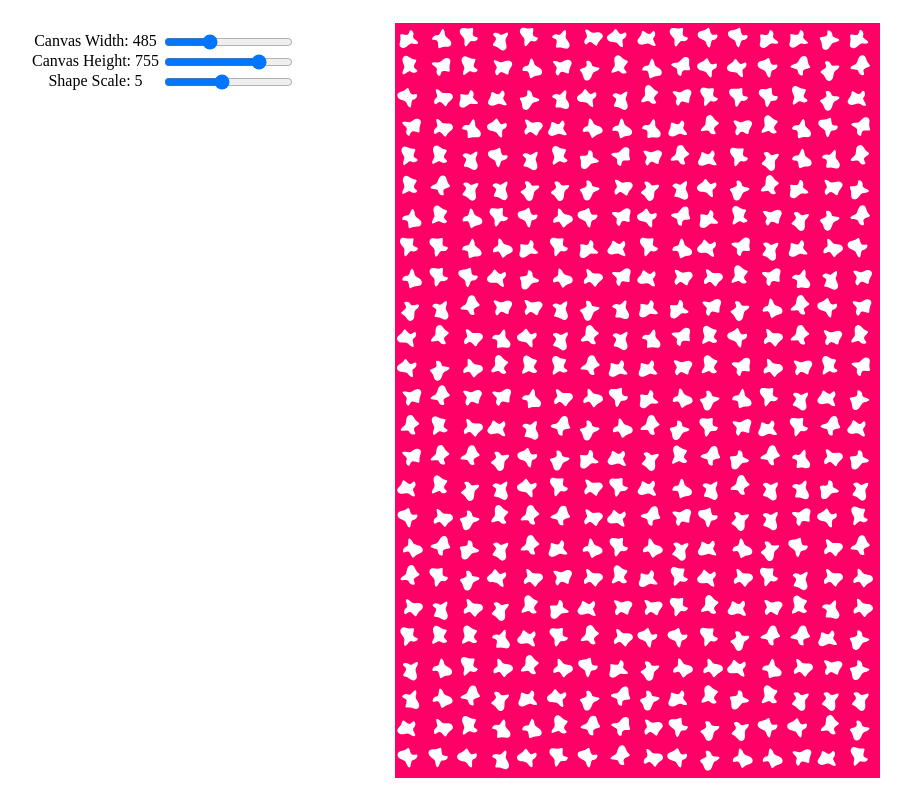
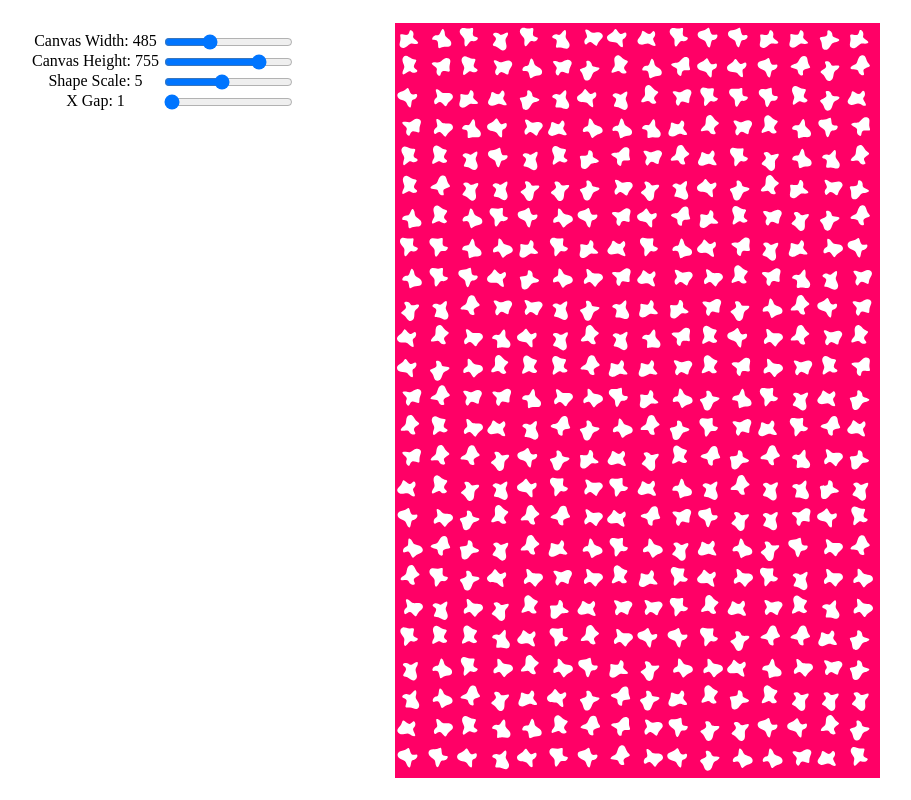
Before and after one commit to morgan-sam/Pattern-Generator, a React (Create React App) app: page / in a window 1280 px wide. Shown: the whole page, without its empty margins (3-914 px from the left). Built offline with nearby package versions, Linux system fonts and the light colour scheme.

Commit message:
X gap slider working

```diff
--- a/src/App.js
+++ b/src/App.js
@@ -9,6 +9,7 @@ const App = () => {
     canvas_width: 485,
     canvas_height: 755,
     shape_scale: 5,
+    x_gap: 1,
   });
 
   useEffect(() => {
@@ -61,6 +62,16 @@ const App = () => {
             setParams({ ...params, shape_scale: e.target.value })
           }
         />
+        <span>X Gap: {params.x_gap}</span>
+        <input
+          type="range"
+          step="0.01"
+          min="1"
+          max="3"
+          value={params.x_gap}
+          className="slider"
+          onChange={(e) => setParams({ ...params, x_gap: e.target.value })}
+        />
       </div>
       <canvas
         id="myCanvas"
--- a/src/draw.js
+++ b/src/draw.js
@@ -17,13 +17,13 @@ export const drawCanvasBackground = (params) => {
 };
 
 export const drawPattern = (img, params) => {
-  const { shape_scale, canvas_width, canvas_height } = params;
+  const { shape_scale, canvas_width, canvas_height, x_gap } = params;
   const width = img.width / shape_scale;
   const height = img.height / shape_scale;
   const perRow = Math.round(canvas_width / width);
   const perColumn = Math.round(canvas_height / height);
   for (let i = 0; i < perRow * perColumn; i++) {
-    const x = (i % perRow) * width + width / 2;
+    const x = (i % perRow) * width * x_gap + width / 2;
     const y = Math.floor(i / perRow) * height + height / 2;
     const rotation = Math.random() * 360;
     drawSvg(img, x, y, rotation, width, height);
```
